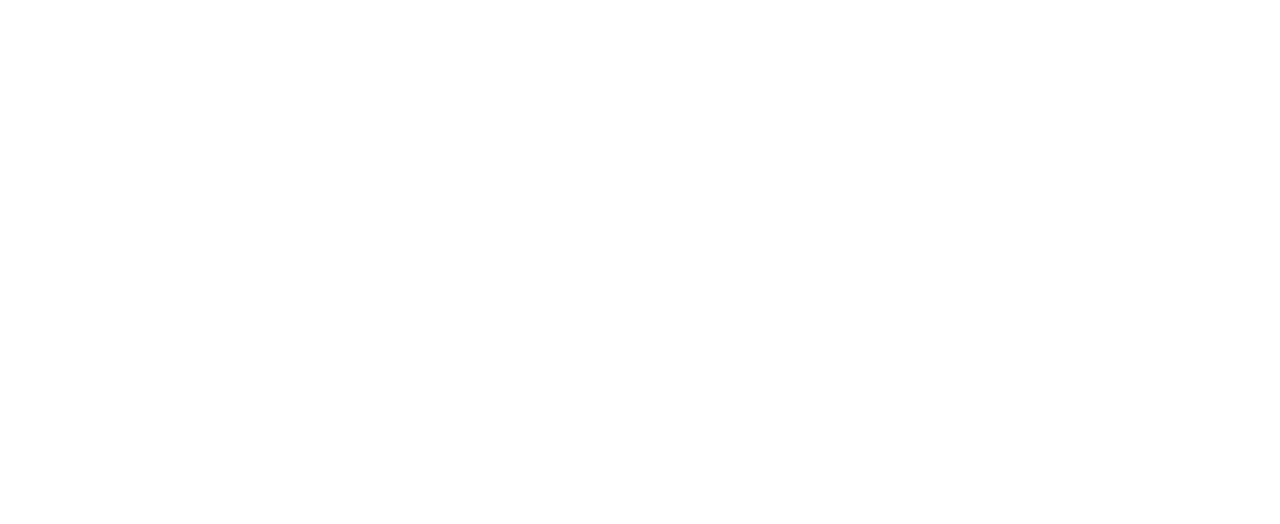
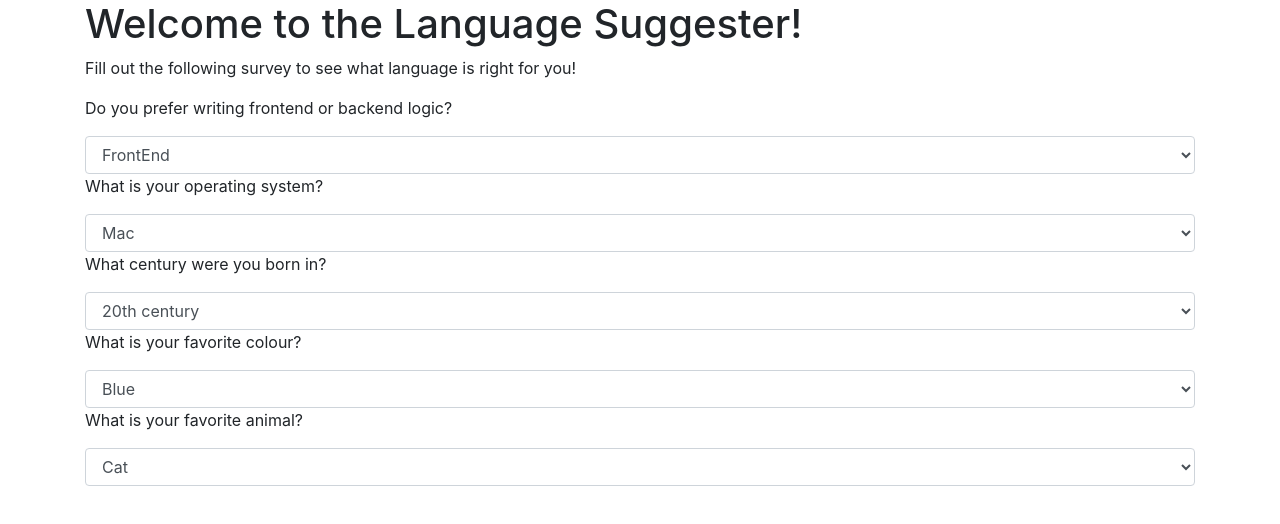
Before and after one commit to ElliotMcGonigal/Epicodus-Language-Suggester, a plain HTML site: page index.html in a window 1280 px wide. Drawn offline with Linux system fonts and the light colour scheme.

Commit message:
add survey to index

```diff
--- a/index.html
+++ b/index.html
@@ -8,6 +8,41 @@
   <title>Homepage</title>
 </head>
 <body>
-
+  <div class="container">
+    <h1>Welcome to the Language Suggester!</h1>
+    <p>Fill out the following survey to see what language is right for you!</p>
+    <form class="form">
+      <p>Do you prefer writing frontend or backend logic?</p>
+      <select class="form-control" id="interface">
+        <option value="1">FrontEnd</option>
+        <option value="2">BackEnd</option>
+        <option value="3">Neither! Both work for me.</option>
+      </select>
+      <p>What is your operating system?</p>
+      <select class="form-control" id="opsys">
+        <option value="1">Mac</option>
+        <option value="2">Windows</option>
+        <option value="3">Linux</option>
+      </select>
+      <p>What century were you born in?</p>
+      <select class="form-control" id="born">
+        <option value="1">20th century</option>
+        <option value="2">21st century</option>
+        <option value="3">22nd century</option>
+      </select>
+      <p>What is your favorite colour?</p>
+      <select class="form-control" id="colour">
+        <option value="1">Blue</option>
+        <option value="2">Green</option>
+        <option value="3">Turquoise</option>
+      </select>
+      <p>What is your favorite animal?</p>
+      <select class="form-control" id="animal">
+        <option value="1">Cat</option>
+        <option value="2">Dog</option>
+        <option value="3">Giraffe</option>
+      </select>
+    </form>
+  </div>
 </body>
 </html>
```
